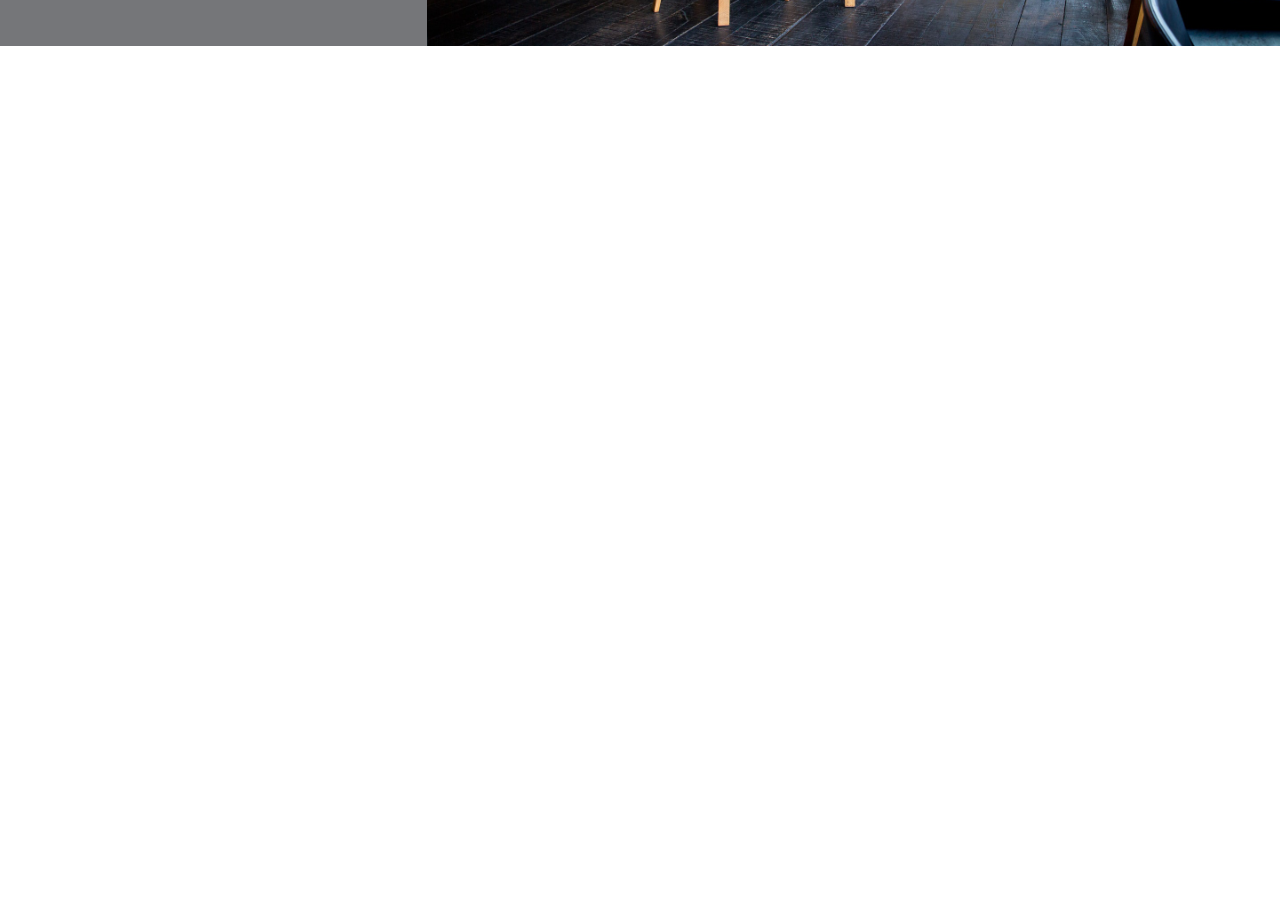
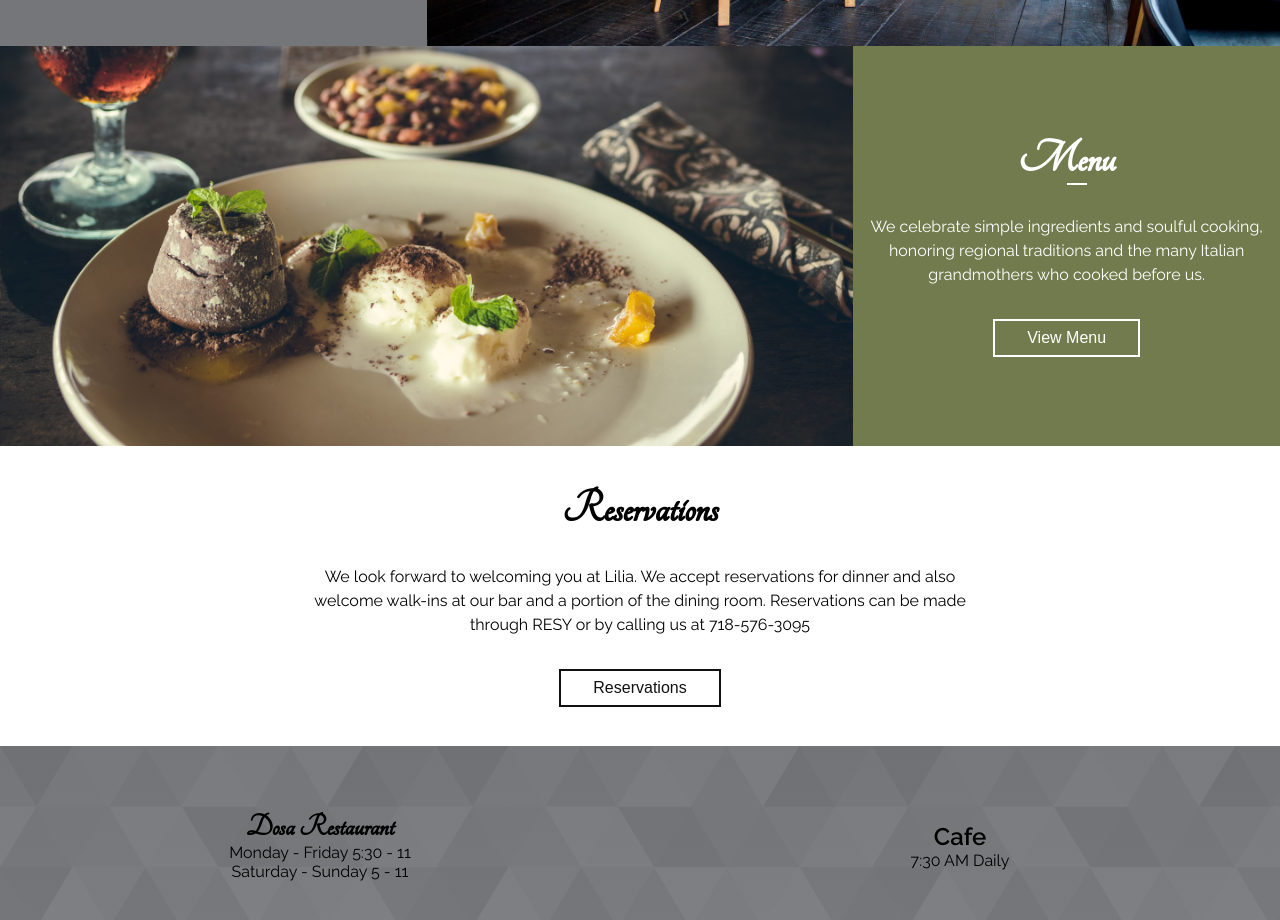
Before and after one commit to AntonCC/dosa-restaurant, a React (Create React App) app: page / in a window 1280 px wide. Shown: the part 1140-2060 px from the top of the page. Before the commit the page ends 1186 px from the top, so only its background shows below. Built offline with nearby package versions, Linux system fonts and the light colour scheme.

Commit message:
starting footer work

```diff
--- a/src/components/button/button.jsx
+++ b/src/components/button/button.jsx
@@ -1,9 +1,9 @@
 import React from 'react'
 import './button.scss'
 
-const Button = ({ btnText }) => {
+const Button = ({ btnText, btnClass }) => {
   return (
-    <button className="btn">
+    <button className={`btn ${btnClass}`}>
       { btnText }
     </button>
   )
--- a/src/components/button/button.scss
+++ b/src/components/button/button.scss
@@ -2,8 +2,24 @@
   outline: none;
   border: none;
   background: none;
-  border: 2px solid #fff;
   padding: .5rem 2rem;
   font-size: 1rem;
-  color: #fff;
+  cursor: pointer;
+  transition: all 200ms ease-in;
+  &.white-outline {
+    border: 2px solid #fff;
+    color: #fff;
+    &:hover {
+      background: #fff;
+      color: #111;
+    }
+  }
+  &.black-outline {
+    border: 2px solid #111;
+    color: #111;
+    &:hover {
+      background: #111;
+      color: #fff;
+    }
+  }
 }
--- a/src/components/img-text-banner/img-text-banner.jsx
+++ b/src/components/img-text-banner/img-text-banner.jsx
@@ -1,17 +1,16 @@
 import React from 'react'
 import './img-text-banner.scss'
 import Button from '../button/button'
-import Diner from '../../imgs/dining-hall.jpg'
 
-const ImgTextBanner = ({ title, body, img, btnText }) => {
+const ImgTextBanner = ({ title, body, img, btnText, btnClass, bgColor, switchSide }) => {
   return (
-    <div className="img-text-banner">
-      <div className="side-a">
+    <div className={`img-text-banner ${switchSide ? 'switch-side' : ''}`}>
+      <div className="side-a" style={ bgColor ? {background: bgColor} : {}}>
         <h2>{ title }</h2>
         <p>{ body }</p>
-        <Button btnText={btnText}/>
+        <Button btnText={btnText} btnClass={btnClass}/>
       </div>
-      <div className="side-b" style={{ backgroundImage: `url(${Diner})`}}>
+      <div className="side-b" style={{ backgroundImage: `url(${img})`}}>
       </div>
     </div>
   )
--- a/src/components/img-text-banner/img-text-banner.scss
+++ b/src/components/img-text-banner/img-text-banner.scss
@@ -3,12 +3,13 @@
   width: 100%;
   display: grid;
   grid-template-columns: 1fr 2fr;
+  grid-template-areas: 'left right';
   .side-a {
-    background: #757679;
     display: flex;
     flex-direction: column;
     justify-content: center;
     align-items: center;
+    grid-area: left;
     h2 {
       font-family: Tangerine;
       font-size: 3rem;
@@ -36,5 +37,15 @@
   .side-b {
     background-size: cover;
     background-position: bottom;
+    grid-area: right;
+  }
+  &.switch-side {
+    grid-template-columns: 2fr 1fr;
+    .side-a {
+      grid-area: right;
+    }
+    .side-b {
+      grid-area: left;
+    }
   }
 }
--- /dev/null
+++ b/src/components/pre-footer/pre-footer.jsx
@@ -0,0 +1,20 @@
+import React from 'react'
+import './pre-footer.scss'
+import Pattern from '../../imgs/Subtle-Prism.svg'
+
+const PreFooter = () => {
+  return (
+    <div className="pre-footer" style={{background: `url(${Pattern})`}}>
+      <div className="side-a">
+        <h2>Dosa Restaurant</h2>
+        <p>Monday - Friday 5:30 - 11</p>
+        <p>Saturday - Sunday 5 - 11</p>
+      </div>
+      <div className="side-b">
+        <h2>Cafe</h2>
+        <p>7:30 AM Daily</p>
+      </div>
+    </div>
+  )
+}
+export default PreFooter
--- /dev/null
+++ b/src/components/pre-footer/pre-footer.scss
@@ -0,0 +1,14 @@
+.pre-footer {
+  height: 200px;
+  display: grid;
+  grid-template-columns: 1fr 1fr;
+  justify-content: center;
+  align-items: center;
+  text-align: center;
+  .side-a {
+    h2 {
+      font-size: 2rem;
+      font-family: 'Tangerine', cursive;
+    }
+  }
+}
--- /dev/null
+++ b/src/components/text-banner/text-banner.jsx
@@ -0,0 +1,24 @@
+import React from 'react'
+import './text-banner.scss'
+import Button from '../button/button'
+
+const TextBanner = ({ title, body, btnText, btnClass }) => {
+  return (
+    <div className="text-banner">
+      <div className="container">
+        <h2 className="title">
+          { title }
+        </h2>
+        <p className="body">
+          { body }
+        </p>
+        {
+          btnText
+            ? <Button btnText={btnText} btnClass={btnClass}/>
+            : ''
+        }
+      </div>
+    </div>
+  )
+}
+export default TextBanner
--- /dev/null
+++ b/src/components/text-banner/text-banner.scss
@@ -0,0 +1,20 @@
+.text-banner {
+  height: 300px;
+  .container {
+    display: flex;
+    flex-direction: column;
+    justify-content: center;
+    align-items: center;
+    .title {
+      font-size: 3rem;
+      font-family: 'Tangerine';
+      margin-bottom: 2rem;
+    }
+    .body {
+      max-width: 700px;
+      text-align: center;
+      line-height: 1.5;
+      margin-bottom: 2rem;
+    }
+  }
+}
--- a/src/pages/home/home.jsx
+++ b/src/pages/home/home.jsx
@@ -1,18 +1,22 @@
 import React from 'react'
 import './home.scss'
-import { bannerInfo } from './homeInfo'
+import { imgBannerInfo, textBannerInfo } from './homeInfo'
 import FoodCarousel from '../../components/carousel/carousel'
 import ImgTextBanner from '../../components/img-text-banner/img-text-banner'
+import TextBanner from '../../components/text-banner/text-banner'
+import PreFooter from '../../components/pre-footer/pre-footer'
 
 const Home = () => {
   return (
     <div className="home">
       <FoodCarousel />
       {
-        bannerInfo.map(info => (
+        imgBannerInfo.map(info => (
           <ImgTextBanner {...info} />
         ))
       }
+      <TextBanner {...textBannerInfo}/>
+      <PreFooter />
     </div>
   )
 }
--- a/src/pages/home/homeInfo.jsx
+++ b/src/pages/home/homeInfo.jsx
@@ -1,10 +1,29 @@
 import Dining from '../../imgs/dining-hall.jpg'
+import Dish from '../../imgs/fancy-dish.jpg'
 
-export const bannerInfo = [
+export const imgBannerInfo = [
   {
     title: 'About',
     body: 'Lilia brings the best of Italy to Williamsburg where wood-fired seafood, handcrafted pastas, classic Italian cocktails, and warm hospitality come together to create a casual dining experience.',
     img: Dining,
-    btnText: 'About Us'
-  }
+    btnText: 'About Us',
+    btnClass: 'white-outline',
+    bgColor: '#757679'
+  },
+  {
+    title: 'Menu',
+    body: 'We celebrate simple ingredients and soulful cooking, honoring regional traditions and the many Italian grandmothers who cooked before us. ',
+    img: Dish,
+    btnText: 'View Menu',
+    bgColor: '#727b4e',
+    btnClass: 'white-outline',
+    switchSide: true
+  },
 ]
+
+export const textBannerInfo = {
+  title: 'Reservations',
+  body: 'We look forward to welcoming you at Lilia. We accept reservations for dinner and also welcome walk-ins at our bar and a portion of the dining room. Reservations can be made through RESY or by calling us at 718-576-3095',
+  btnText: 'Reservations',
+  btnClass: 'black-outline'
+}
```
Also changed, not shown: src/imgs/Subtle-Prism.svg (added), src/imgs/fancy-dish.jpg (added).
